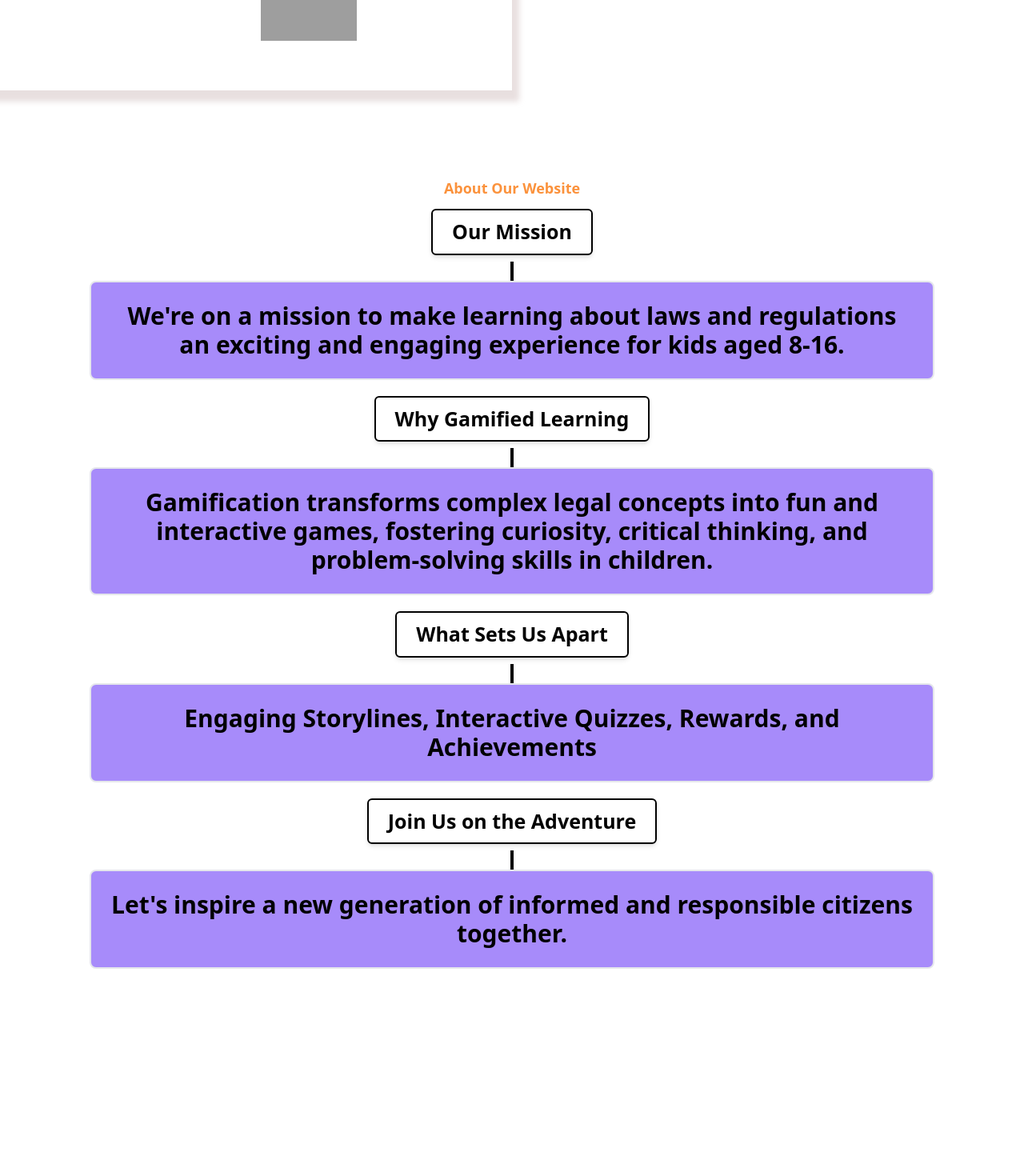
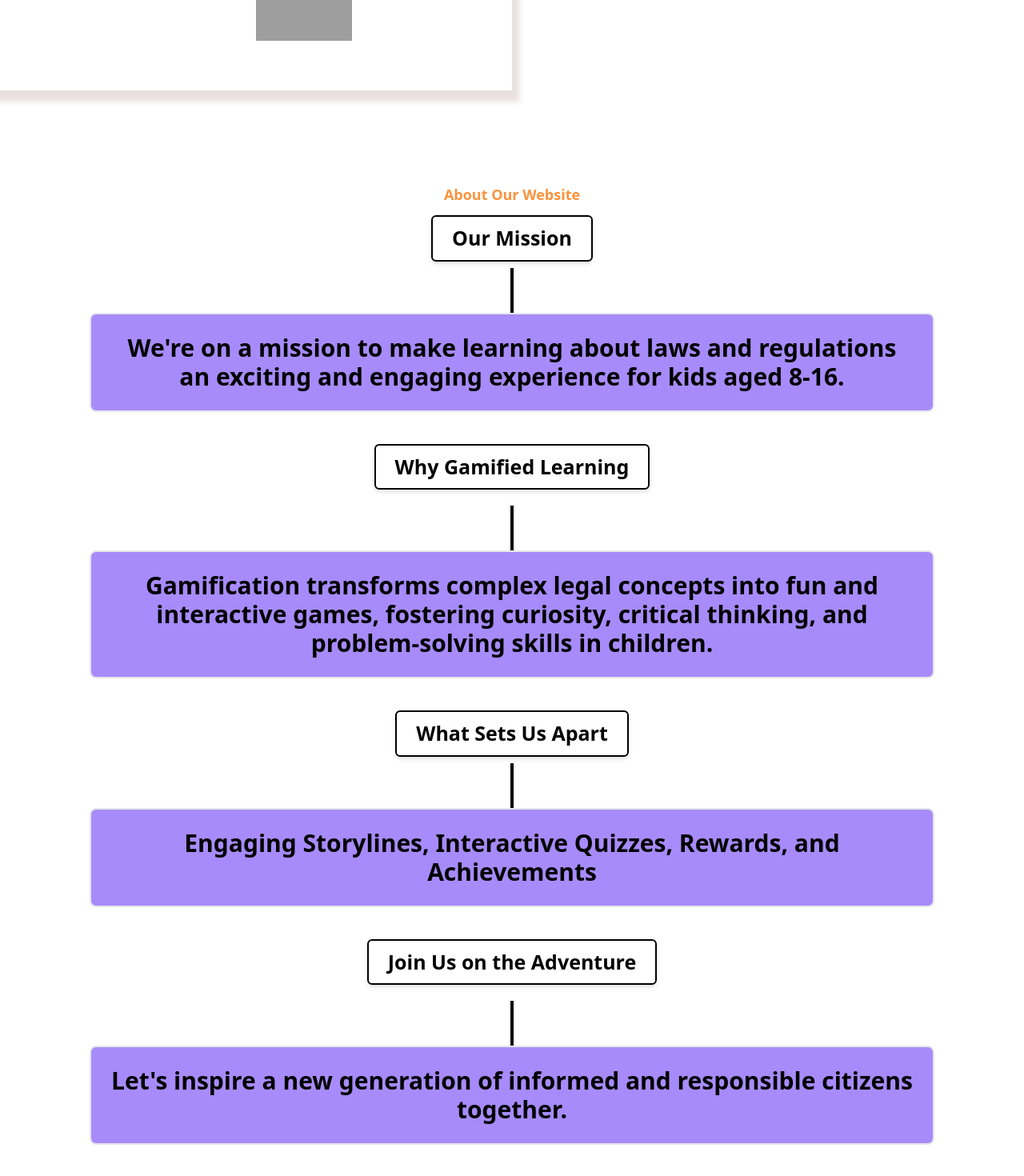
Before and after one commit to Kaarthik-07/sih-repo, a React (Vite) app in the folder frontend/: page /main in a window 1280 px wide. Shown: the part 1194-2664 px from the top of the page at 80% size. Built offline with nearby package versions, Linux system fonts and the light colour scheme; grey boxes are pictures that could not be loaded.

Commit message:
changes done

```diff
--- a/frontend/src/MainPage.jsx
+++ b/frontend/src/MainPage.jsx
@@ -113,39 +113,37 @@ const MainPage = () => {
 
 <div class="flex justify-center items-center min-h-screen">
   <div class="my-16 font-black text-[25px] w-full text-center flex flex-col items-center px-16">
-    <div class="text-lg text-orange-400 mt-8 p-3">About Our Website</div>
+    <div class="text-lg text-orange-400 mt-10 p-3">About Our Website</div>
     <div class="flex flex-row items-center justify-center">
       <div class="border-2 shadow-md border-black rounded-md p-2 px-6">Our Mission</div>
     </div>
-    <div class="h-6 w-1 bg-black mt-2"></div>
+    <div class="h-14 w-1 bg-black mt-2"></div>
     <div class="bg-accent mx-12 border-2 p-6 font-black text-3xl text-center bg-violet-400 rounded-lg">
       We're on a mission to make learning about laws and regulations an exciting and engaging experience for kids aged 8-16.
     </div>
     <div class="flex flex-row items-center justify-center">
-      <div class="border-2 shadow-md border-black rounded-md p-2 mt-5 px-6">Why Gamified Learning</div>
+      <div class="border-2 shadow-md border-black rounded-md p-2 mt-10 px-6">Why Gamified Learning</div>
     </div>
-    <div class="h-6 w-1 bg-black mt-2"></div>
+    <div class="h-14 w-1 bg-black mt-5"></div>
     <div class="bg-accent mx-12 border-2 p-6 font-black text-3xl text-center bg-violet-400 rounded-lg">
       Gamification transforms complex legal concepts into fun and interactive games, fostering curiosity, critical thinking, and problem-solving skills in children.
     </div>
     <div class="flex flex-row items-center justify-center">
-      <div class="border-2 shadow-md border-black rounded-md p-2 mt-5 px-6">What Sets Us Apart</div>
+      <div class="border-2 shadow-md border-black rounded-md p-2 mt-10 px-6">What Sets Us Apart</div>
     </div>
-    <div class="h-6 w-1 bg-black mt-2"></div>
+    <div class="h-14 w-1 bg-black mt-2"></div>
     <div class="bg-accent mx-12 border-2 p-6 font-black text-3xl text-center bg-violet-400 rounded-lg">
       Engaging Storylines, Interactive Quizzes, Rewards, and Achievements
     </div>
     <div class="flex flex-row items-center justify-center">
-      <div class="border-2 shadow-md border-black rounded-md p-2 mt-5 px-6">Join Us on the Adventure</div>
+      <div class="border-2 shadow-md border-black rounded-md p-2 mt-10 px-6">Join Us on the Adventure</div>
     </div>
-    <div class="h-6 w-1 bg-black mt-2"></div>
+    <div class="h-14 w-1 bg-black mt-5"></div>
     <div class="bg-accent mx-12 border-2 p-6 font-black text-3xl text-center bg-violet-400 rounded-lg">
       Let's inspire a new generation of informed and responsible citizens together.
     </div>
   </div>
 </div>
-
-
 <div class="flex justify-center items-center h-screen">
   <div class="w-3 h-12 bg-red-400 rounded-full m-1"></div>
   <br />
@@ -155,14 +153,6 @@ const MainPage = () => {
   <div class="text-sm font-bold text-blue-600">Community</div>
 
 </div>
-
-
-
-
-
-
-
-
     </>
   );
 };
--- a/frontend/src/index.css
+++ b/frontend/src/index.css
@@ -64,6 +64,7 @@
     margin-left: 60px;
   }
 
+
   .thumbnail-wrapper .slick-track .slick-slide {
     text-align: center;
   }
@@ -75,7 +76,8 @@
     border-radius: 5%;
     cursor: pointer;
   }
-  .container{
+
+.container{
   max-width: 960px;
   height: 500px;
   margin: 0 auto;
@@ -87,8 +89,8 @@
   background: rgb(255, 255, 255);
   border-radius: 17px;
   box-shadow: -3px 0px 30px 15px rgba(230, 230, 244, 0.75);
-  /* -webkit-box-shadow: -3px 0px 30px 15px rgba(224, 224, 237, 0.915);
-  -moz-box-shadow: -3px 0px 30px 15px rgba(226, 226, 240, 0.941); */
+  -webkit-box-shadow: -3px 0px 30px 15px rgba(224, 224, 237, 0.915);
+  -moz-box-shadow: -3px 0px 30px 15px rgba(226, 226, 240, 0.941);
 }
 
 /* Add these styles to your CSS file */
@@ -111,7 +113,10 @@
 .content {
   width: 50%;
   padding: 10px;
-
+  /*box-shadow: 0px 1px 5px 11px rgba(94,135,242,0.75);
+    -webkit-box-shadow: 0px 1px 5px 11px rgba(94,135,242,0.75);
+    -moz-box-shadow: 0px 1px 5px 11px rgba(94,135,242,0.75);
+    */
   box-shadow: -1px 4px 7px 10px rgba(224, 212, 212, 0.75);
   -webkit-box-shadow: -1px 4px 7px 10px rgba(224, 212, 212, 0.75);
   -moz-box-shadow: -1px 4px 7px 10px rgba(224, 212, 212, 0.75);
```
